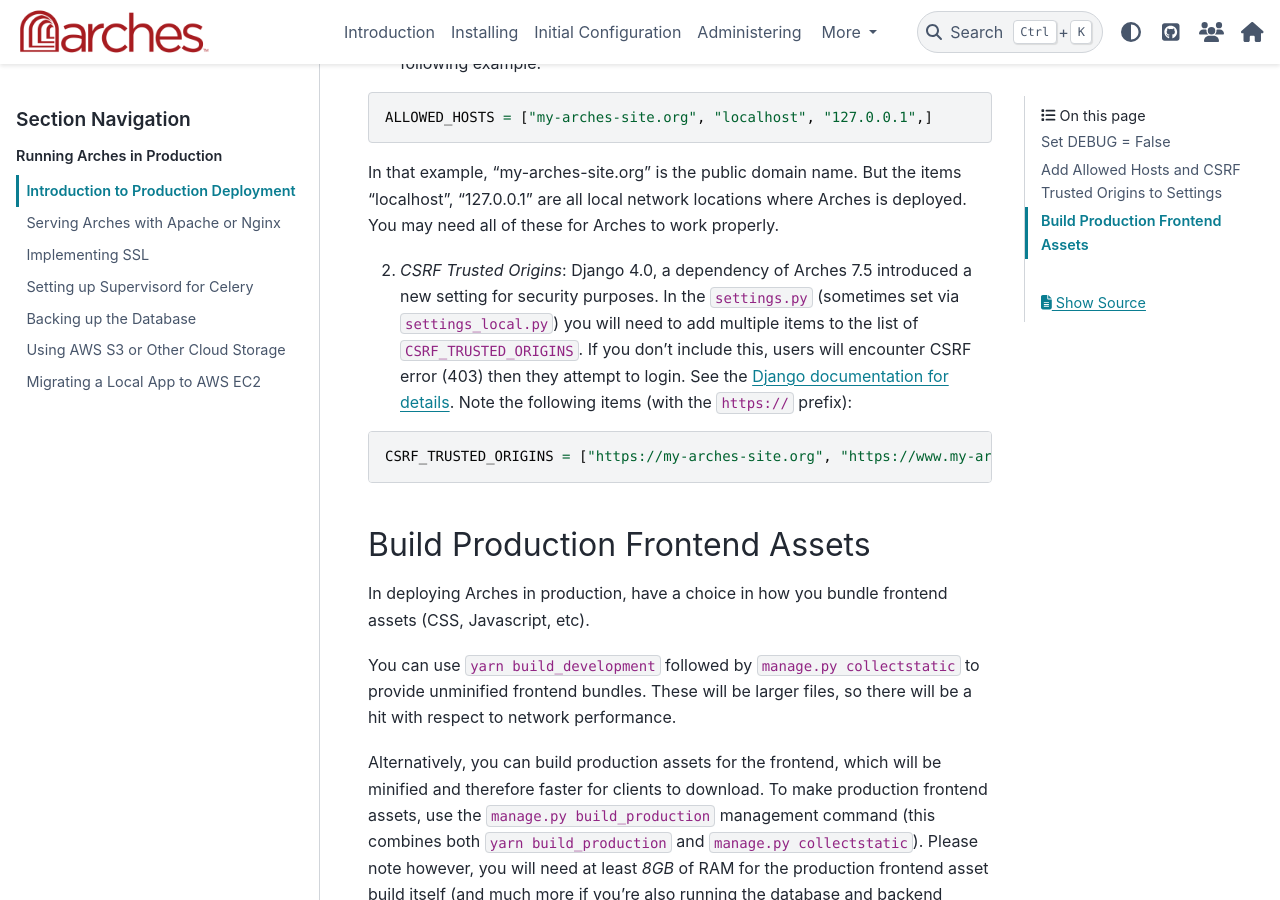
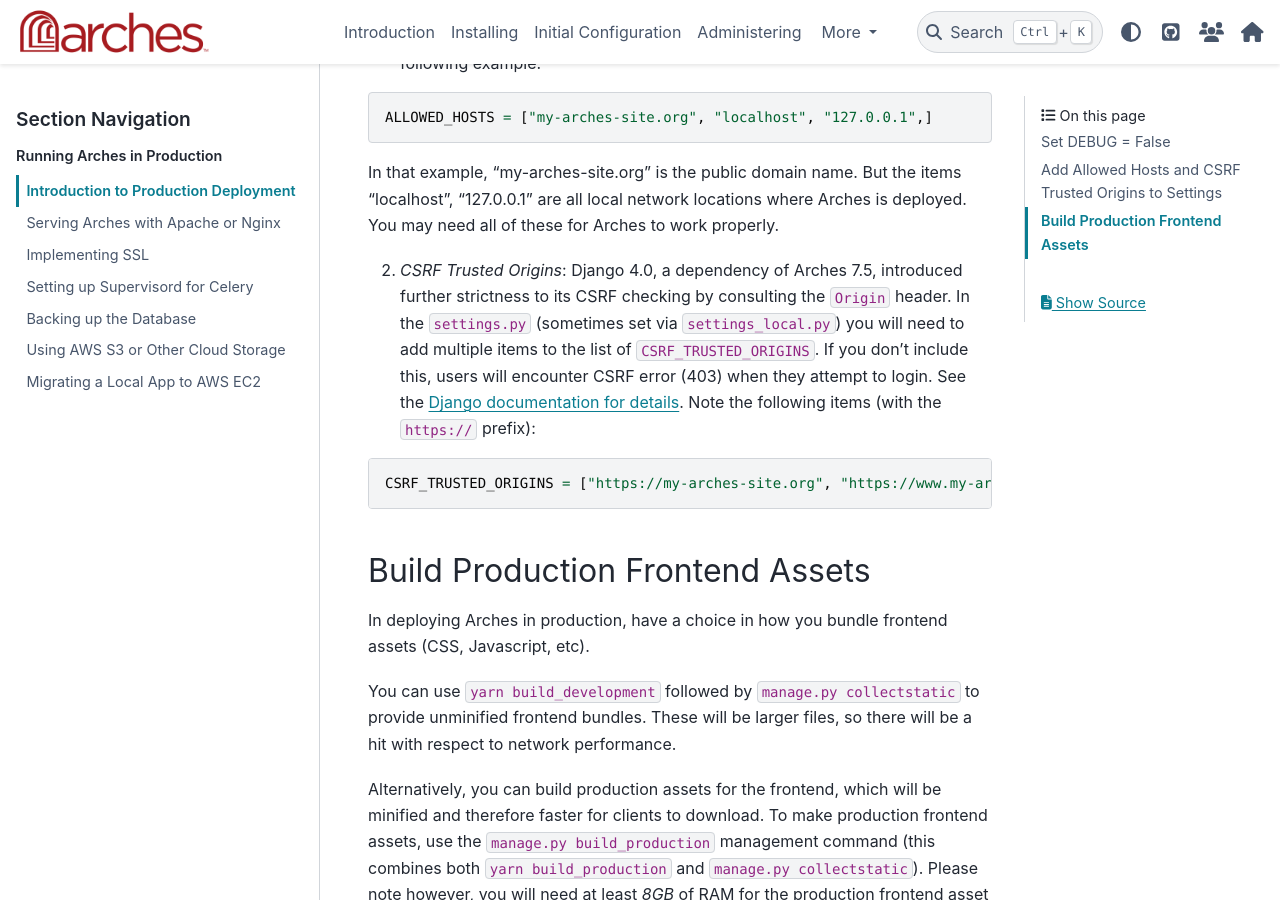
Before and after one commit to archesproject/arches-docs, a Sphinx documentation site: the page built from docs/deployment/arches-in-production.rst, in a window 1280 px wide and 900 px high, scrolled down 1402 px. Built offline with Sphinx 7.4.7 and the PyData theme 0.15.4, drawn with Linux system fonts in a browser that asks for light colours.

Commit message:
Avoid characterizing CSRF_TRUSTED_ORIGINS as a new setting

```diff
--- a/docs/deployment/arches-in-production.rst
+++ b/docs/deployment/arches-in-production.rst
@@ -42,7 +42,7 @@
 
 In that example, "my-arches-site.org" is the public domain name. But the items "localhost", "127.0.0.1" are all local network locations where Arches is deployed. You may need all of these for Arches to work properly.
 
-2. *CSRF Trusted Origins*: Django 4.0, a dependency of Arches 7.5 introduced a new setting for security purposes. In the ``settings.py`` (sometimes set via ``settings_local.py``) you will need to add multiple items to the list of ``CSRF_TRUSTED_ORIGINS``. If you don't include this, users will encounter CSRF error (403) then they attempt to login. See the `Django documentation for details <https://docs.djangoproject.com/en/5.0/releases/4.0/#csrf-trusted-origins-changes>`_. Note the following items (with the ``https://`` prefix):
+2. *CSRF Trusted Origins*: Django 4.0, a dependency of Arches 7.5, introduced further strictness to its CSRF checking by consulting the ``Origin`` header. In the ``settings.py`` (sometimes set via ``settings_local.py``) you will need to add multiple items to the list of ``CSRF_TRUSTED_ORIGINS``. If you don't include this, users will encounter CSRF error (403) when they attempt to login. See the `Django documentation for details <https://docs.djangoproject.com/en/5.0/releases/4.0/#csrf-trusted-origins-changes>`_. Note the following items (with the ``https://`` prefix):
 
 .. code-block:: python
 
--- a/docs/deployment/migrating-a-local-app-to-aws-ec2.rst
+++ b/docs/deployment/migrating-a-local-app-to-aws-ec2.rst
@@ -282,7 +282,7 @@
 
 In that example, "my-arches-site.org" is the public domain name. But the items "ip-10-xxx-x-x.eu-west-2.compute.internal", "10.xxx.x.x", and "ip-10-xxx-x-x" are all AWS internal network addresses for the EC2 instance where Arches is deployed. You may need all of these for Arches to work properly.
 
-3. *Arches CSRF Trusted Origins*: Django 4.0, a dependency of Arches 7.5 introduced a new setting for security purposes. In the ``settings.py`` (sometimes set via ``settings_local.py``) you will need to add multiple items to the list of ``CSRF_TRUSTED_ORIGINS``. If you don't include this, users will encounter CSRF error (403) then they attempt to login. See the `Django documentation for details <https://docs.djangoproject.com/en/5.0/releases/4.0/#csrf-trusted-origins-changes>`_. Note the following items (with the ``https://`` prefix):
+3. *Arches CSRF Trusted Origins*: Django 4.0, a dependency of Arches 7.5, introduced further strictness to its CSRF checking by consulting the ``Origin`` header. In the ``settings.py`` (sometimes set via ``settings_local.py``) you will need to add multiple items to the list of ``CSRF_TRUSTED_ORIGINS``. If you don't include this, users will encounter CSRF error (403) when they attempt to login. See the `Django documentation for details <https://docs.djangoproject.com/en/5.0/releases/4.0/#csrf-trusted-origins-changes>`_. Note the following items (with the ``https://`` prefix):
 
 .. code-block:: python
 
```
